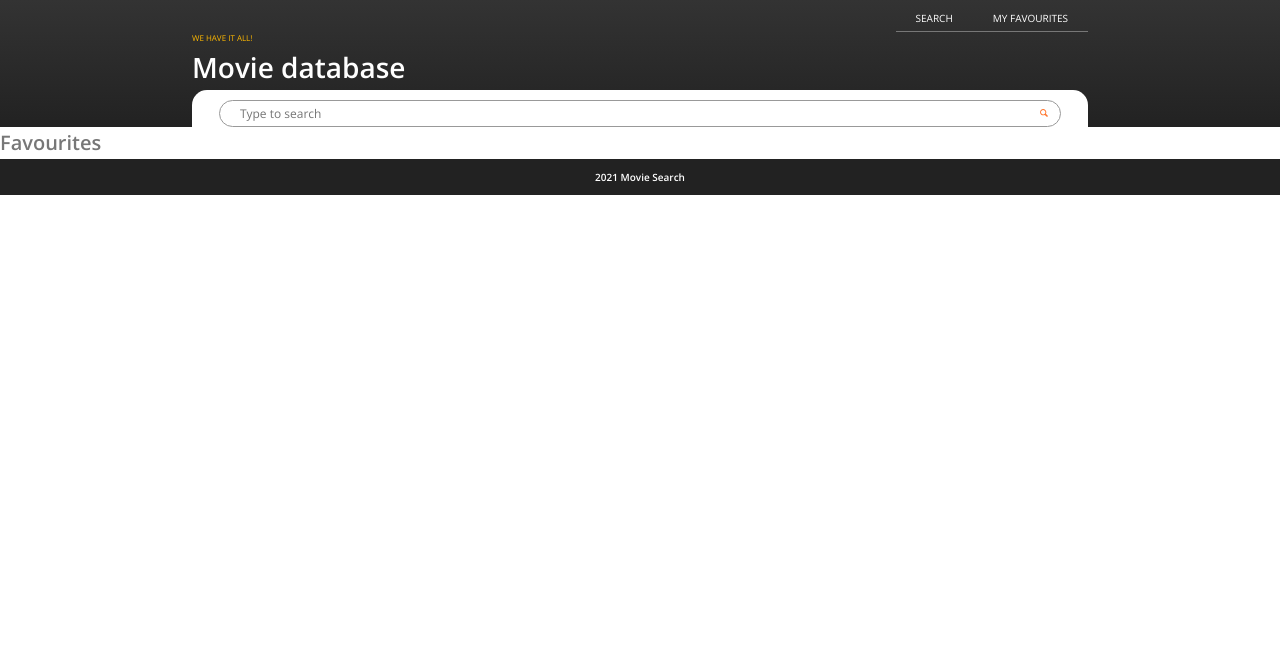
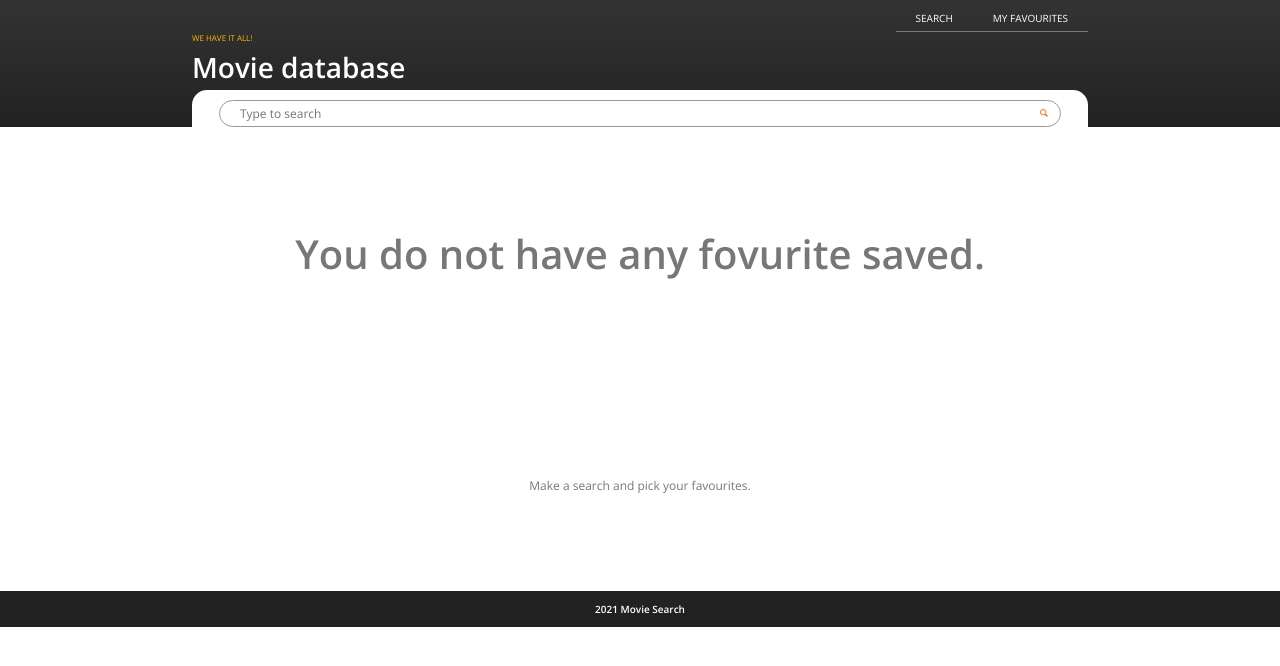
Before and after one commit to Toncheck/movier-app, a Vue app: page /favourites in a window 1280 px wide. Shown: the top 666 px of the page. Built offline with nearby package versions, Linux system fonts and the light colour scheme.

Commit message:
favourites

```diff
--- a/src/pages/movies/Details.vue
+++ b/src/pages/movies/Details.vue
@@ -38,8 +38,7 @@
           Vote average: {{ contentDetails.voteAverage }}
         </h5>
       </div>
-
-      <small class="item__summary"></small>
+      <button class="">Add to favourites</button>
     </div>
   </div>
 </template>
--- a/src/pages/movies/Favourites.vue
+++ b/src/pages/movies/Favourites.vue
@@ -1,3 +1,79 @@
 <template>
-  <h1>Favourites</h1>
+  <div class="favourites">
+    <ul v-if="hasContent" class="favourites__list">
+      <contents-item
+        v-for="record in filteredContent"
+        :key="record.id"
+        :id="record.id"
+        :posterPath="record.posterPath"
+        :popularity="record.popularity"
+        :title="record.title"
+        :summary="record.overview"
+      >
+      </contents-item>
+    </ul>
+    <div v-else class="favourites__no-content">
+      <h3 class="favourites__no-content--title">
+        You do not have any fovurite saved.
+      </h3>
+      <p class="favourites__no-content--message">
+        Make a search and pick your favourites.
+      </p>
+    </div>
+  </div>
 </template>
+
+<script>
+import ContentsItem from "../../components/content/ContentsItem.vue";
+
+export default {
+  components: {
+    ContentsItem,
+  },
+
+  computed: {
+    hasContent() {
+      //provjeri ima li kakvog sadržaja u listi za favourites
+      return this.$store.getters["content/hasContent"];
+    },
+  },
+};
+</script>
+
+<style lang="scss">
+.favourites {
+  &__list {
+    list-style: none;
+    margin: auto;
+    margin-top: 1rem;
+    padding-top: 1rem;
+    max-width: 70%;
+  }
+
+  &__no-content {
+    min-height: 58vh;
+    /* text-align: center; */
+    display: flex;
+    align-items: center;
+    justify-content: space-around;
+    flex-direction: column;
+
+    &--title {
+      font-size: 4rem;
+      /* display: block; */
+    }
+
+    &--message {
+      font-size: 1.2rem;
+    }
+  }
+
+  .title {
+    color: var(--color-primary);
+  }
+
+  .title-secondary {
+    background-color: var(--color-secondary);
+  }
+}
+</style>
```
